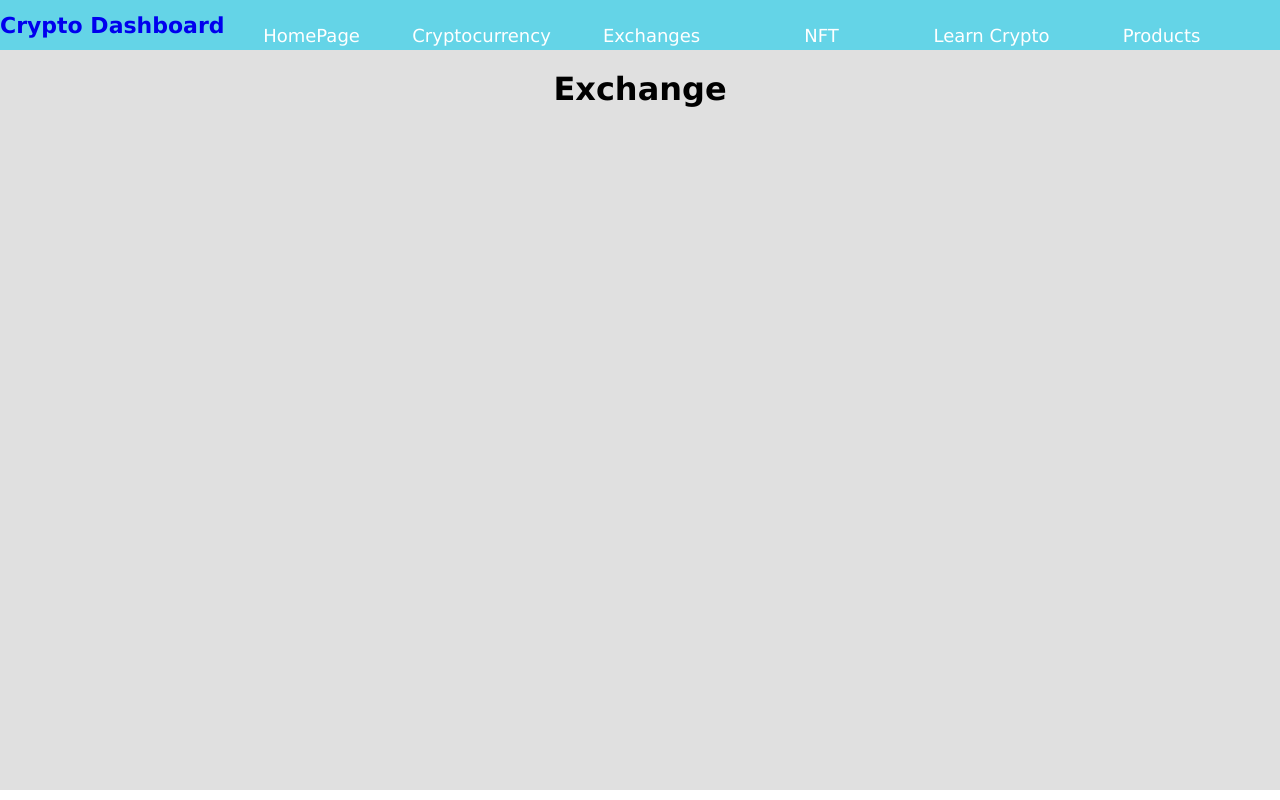
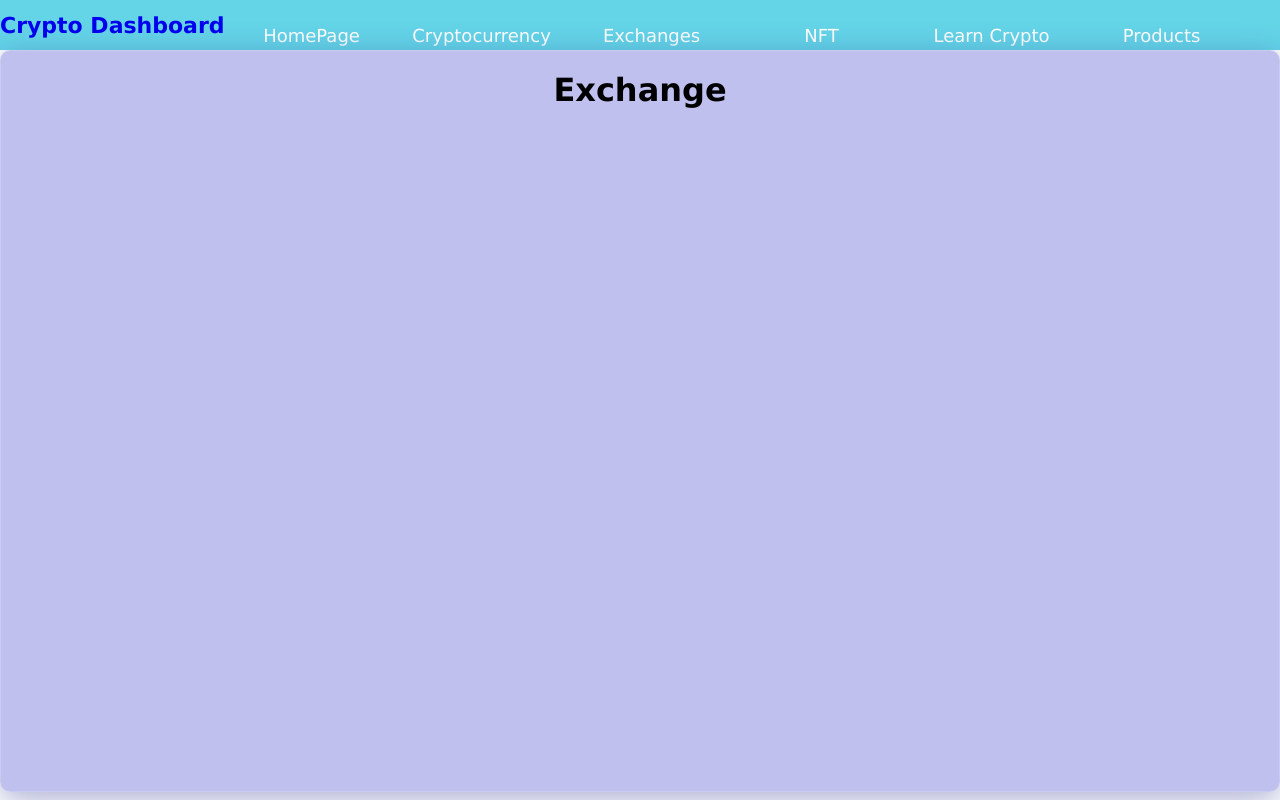
Before and after one commit to surendraSinghKamboj/cryptofrontend, a React (Create React App) app: page /exchange in a window 1280 px wide. Built offline with nearby package versions, Linux system fonts and the light colour scheme.

Commit message:
some try prepared for api

```diff
--- a/src/components/Exchange/Exchange.jsx
+++ b/src/components/Exchange/Exchange.jsx
@@ -1,12 +1,19 @@
-import React from 'react'
+import React from "react";
 
 function Exchange() {
-const style={ mainDiv:{ width:"100%", height:"90vh", backgroundColor:"rgba(100,100,100,.2)", textAlign:"center", paddingTop:"20px" }}
+  const style = {
+    mainDiv: {
+      minHeight: "90vh",
+      textAlign: "center",
+      paddingTop: "20px",
+      transition:"all .2s"
+    },
+  };
   return (
-    <div style={style.mainDiv}>
-<h1>Exchange</h1>
-</div>
-  )
+    <div style={style.mainDiv} className="glass">
+      <h1>Exchange</h1>
+    </div>
+  );
 }
 
-export default Exchange
+export default Exchange;
--- a/src/index.css
+++ b/src/index.css
@@ -3,12 +3,15 @@
     padding: 0;
     font-family: 'Lucida Sans', 'Lucida Sans Regular', 'Lucida Grande', 'Lucida Sans Unicode', Geneva, Verdana, sans-serif;
 }
+
 li:hover{
     background: rgba(34, 3, 211, 0.938);
 }
+
 a{
     text-decoration: none;
 }
+
 .glass{
 background: rgba( 97, 99, 213, 0.4 );
 box-shadow: 0 8px 32px 0 rgba( 31, 38, 135, 0.37 );
@@ -19,10 +22,46 @@ border: 1px solid rgba( 255, 255, 255, 0.18 );
 }
 
 .glass:hover{
-1background: rgba( 117, 213, 97, 0.4 );
+background: rgba( 117, 213, 97, 0.4 );
 box-shadow: 0 8px 32px 0 rgba( 31, 38, 135, 0.37 );
 backdrop-filter: blur( 12px );
 -webkit-backdrop-filter: blur( 12px );
 border-radius: 10px;
 border: 1px solid rgba( 255, 255, 255, 0.18 );
 }
+
+/* Scroll Bar Styles */
+
+::-webkit-scrollbar {
+    width: 6px;
+    height: 6px;
+  }
+  ::-webkit-scrollbar-button {
+    width: 0px;
+    height: 0px;
+  }
+  ::-webkit-scrollbar-thumb {
+    background: #e1e1e1;
+    border: 0px none #ffffff;
+    border-radius: 50px;
+  }
+  ::-webkit-scrollbar-thumb:hover {
+    background: #ffffff;
+  }
+  ::-webkit-scrollbar-thumb:active {
+    background: #1100ff;
+  }
+  ::-webkit-scrollbar-track {
+    background: #666666;
+    border: 0px none #ffffff;
+    border-radius: 22px;
+  }
+  ::-webkit-scrollbar-track:hover {
+    background: #19aabe;
+  }
+  ::-webkit-scrollbar-track:active {
+    background: #333333;
+  }
+  ::-webkit-scrollbar-corner {
+    background: transparent;
+  }
```
Also changed, not shown: 1 other file (tests, documents, lock files or other folders).
